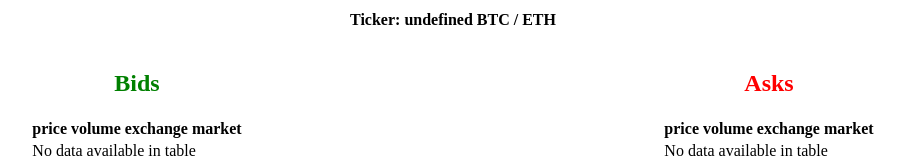
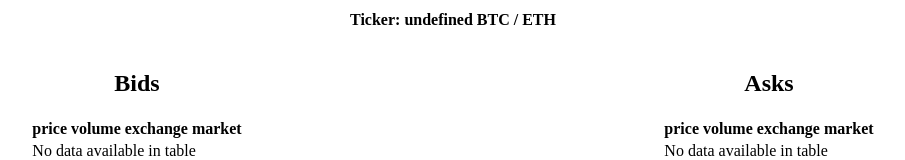
Before and after one commit to peterhendrick/exchangeorderbook, a website: page index.html in a window 1280 px wide. Shown: the part 222-382 px from the top of the page, without its empty margins (187-1092 px from the left). Drawn offline with nearby package versions, Linux system fonts and the light colour scheme; no server answers.

Commit message:
uncolored table titles to prevent confusion about overlapping trades

```diff
--- a/index.html
+++ b/index.html
@@ -28,7 +28,7 @@
     <!--</div>-->
     <div class="tables_container">
         <div class="table_container">
-            <h2 class="text_center bids">Bids</h2>
+            <h2 class="text_center">Bids</h2>
             <table id="bidTable" class="table">
                 <thead>
                 <tr>
@@ -41,7 +41,7 @@
             </table>
         </div>
         <div class="table_container">
-            <h2 class="text_center asks">Asks</h2>
+            <h2 class="text_center">Asks</h2>
             <table id="askTable" class="table">
                 <thead>
                 <tr>
```
